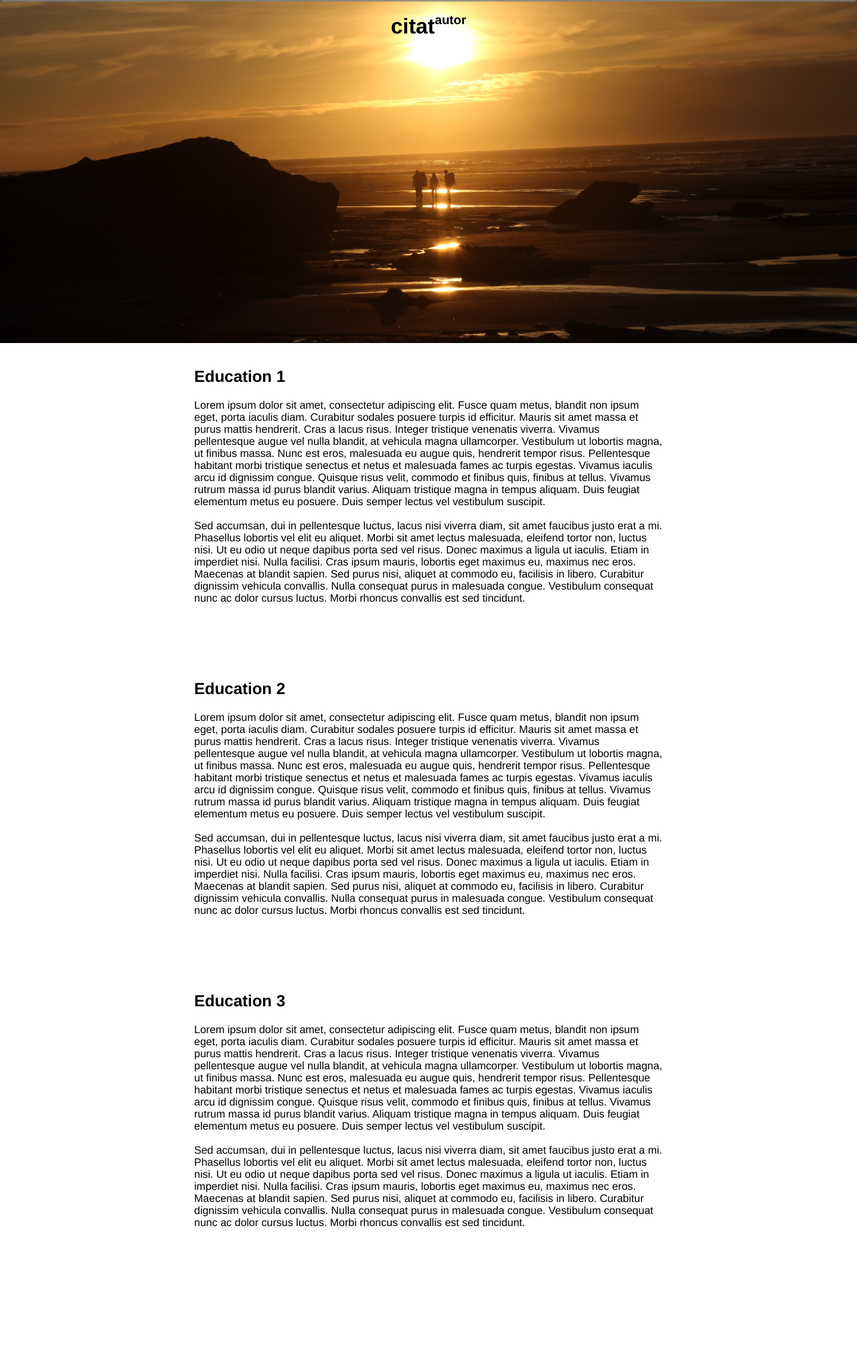
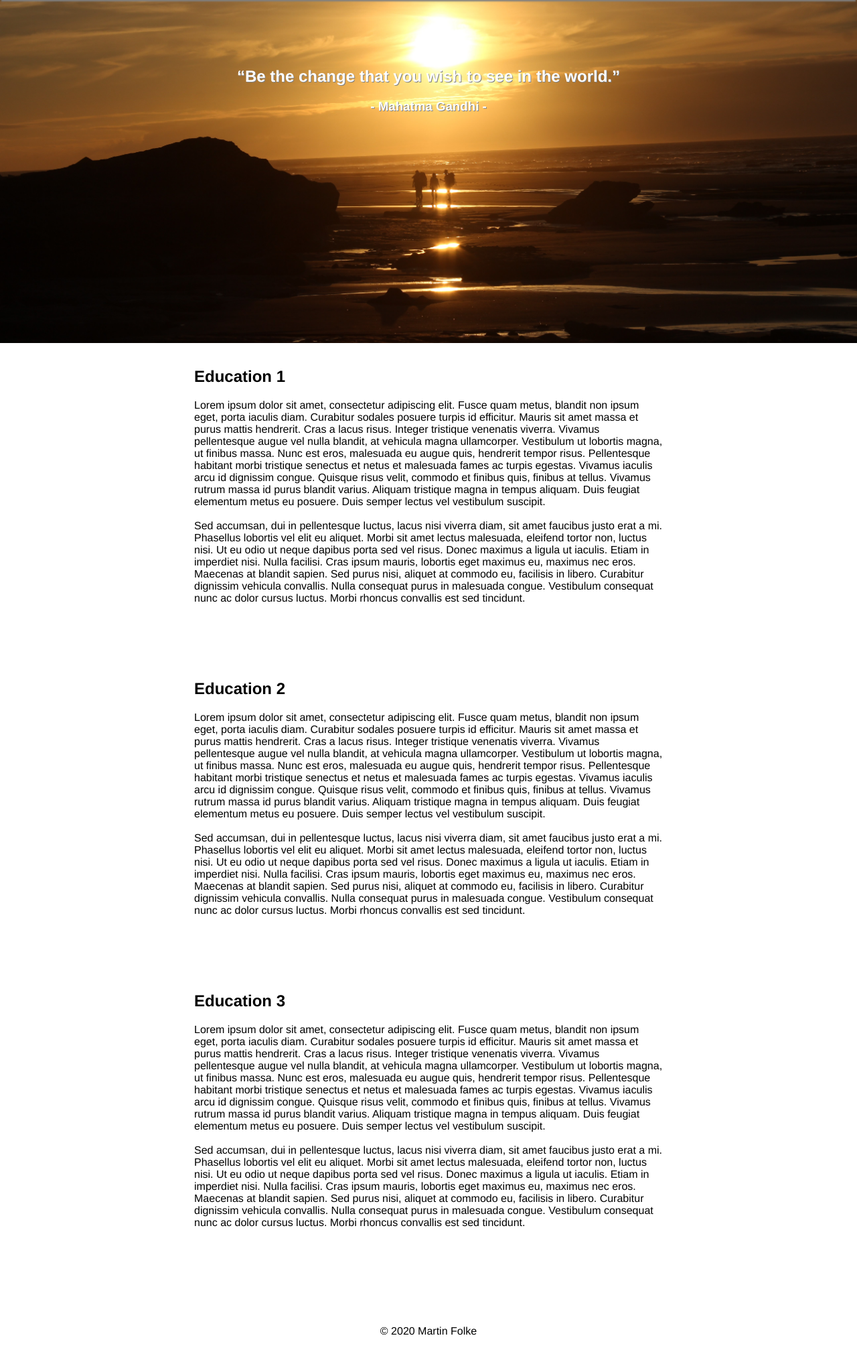
Before and after one commit to folin03/webDevelopment, a PHP site: page /past.html in a window 1280 px wide. Shown: the part 107-2119 px from the top of the page at 67% size. Before the commit the page ends 1938 px from the top, so only its background shows below. Run offline with PHP 8.4, Linux system fonts and the light colour scheme.

Commit message:
edited page pictures, styles and footed

```diff
--- a/global2.css
+++ b/global2.css
@@ -1,5 +1,4 @@
 /*<!-- Written by Martin Folke 18/05/2020 -->*/
-
 body {
   margin: auto;
   font-family: Helvetica, Verdana, sans-serif;
@@ -21,8 +20,6 @@ section {
 ul {
  padding-left: 0em
 }
-
-
 
 /* Header style */
 .dropdown_wrap {
@@ -94,8 +91,13 @@ ul.contact_icons li.email a:before {
     margin-top: 16px;
 }
 
+.move_up {
+  margin-top: 16px;
+}
+
 .contact_wrap {
   grid-column: 1 / span 4;
+  grid-row: 1;
 }
 
 .nav_bar {
@@ -162,6 +164,17 @@ a:hover {
   justify-content: center;
 }
 
+.quote h2, h3 {
+  color: #ffffff;
+  text-shadow: 1px 1px #818181;
+}
+
+.quote {
+  display: block;
+  text-align: center;
+  margin-top: 5em;
+}
+
 .programming_icons {
   margin-top: 4em;
   margin-bottom: 4em;
@@ -199,11 +212,18 @@ a:hover {
 
 /* footer style */
 footer {
-  display: grid;
-  grid-column: 2 / span 3;
+  margin: auto;
+  max-width: 700px;
+  text-align: center;
 }
 
 /* responsive design */
+@media only screen and (max-width: 550px) {
+  .quote {
+	margin-top: 0em;
+  }
+}
+
 @media only screen and (max-width: 330px) {
   .programming_icons li {
 	margin: 2.5em;
--- a/index.js
+++ b/index.js
@@ -1,13 +1,13 @@
 //window.onscroll = function() {scrollFunction()};
 
 
-//function scrollFunction() {
-// if (document.body.scrollTop > 50 || document.documentElement.scrollTop > 50) {
-//    document.getElementById("nav_bar").style.grid-row = "1";
-//  } else {
-//    document.getElementById("nav_bar").style.grid-row = "2";
-//  }
-//}
+function scrollFunction() {
+ if (document.body.scrollTop > 50 || document.documentElement.scrollTop > 50) {
+    document.getElementById("move_up").style.margin = "0px";
+  } else {
+    document.getElementById("move_up").style.margin = "16px";
+  }
+}
 
 function open_nav() {
   document.getElementById("sideMenuId").style.width = "180px";
--- a/past.html
+++ b/past.html
@@ -6,6 +6,7 @@
     <meta name="Martin Folke" content="Personal website" />
 	<meta name="viewport" content="width=device-width, initial-scale=1.0" />
     <link rel="stylesheet" href="global2.css" />
+	<script src="index.js"></script>
   </head>
   <body>
     <nav class="header_wrap">
@@ -20,7 +21,14 @@
 		  </li>
 		</ul>
 	  </div>
-	  <div class="nav_bar">
+	  <button onclick="open_nav()" class="menu_open">&#9776;</button>
+	  <div class="sideMenu" id="sideMenuId">
+	    <a class="menu_close" href="javascript:void(0)" onclick="close_nav()">&#9776;</a>
+		<a href="index.html">In this world</a>
+		<a href="past.html">In the past</a>
+		<a href="life.html">Life philosophy</a>
+	  </div>
+	  <div class="nav_bar" id="nav_bar">
 	    <ul>
 		  <li class="index_page">
 		    <a href="index.html">In this world</a>
@@ -35,8 +43,10 @@
 	  </div>
 	</nav>
 	<div class="past_picture">
-	    <h1>citat</h1>
-	    <h3>autor</h3>
+	  <div class="quote">
+	    <h2>“Be the change that you wish to see in the world.”</h2>
+	    <h3>-  Mahatma Gandhi  -</h3>
+	  </div>
 	</div>
 	<div class="container">
 	  <div class="main_text">
@@ -109,6 +119,7 @@
 	  </div>
 	</div>
   <footer>
+    <p>&copy 2020 Martin Folke</p>
   </footer>
   </body>
 </html>
```
Also changed, not shown: index.html (+7 -5 lines), life.html (+15 -4 lines).
